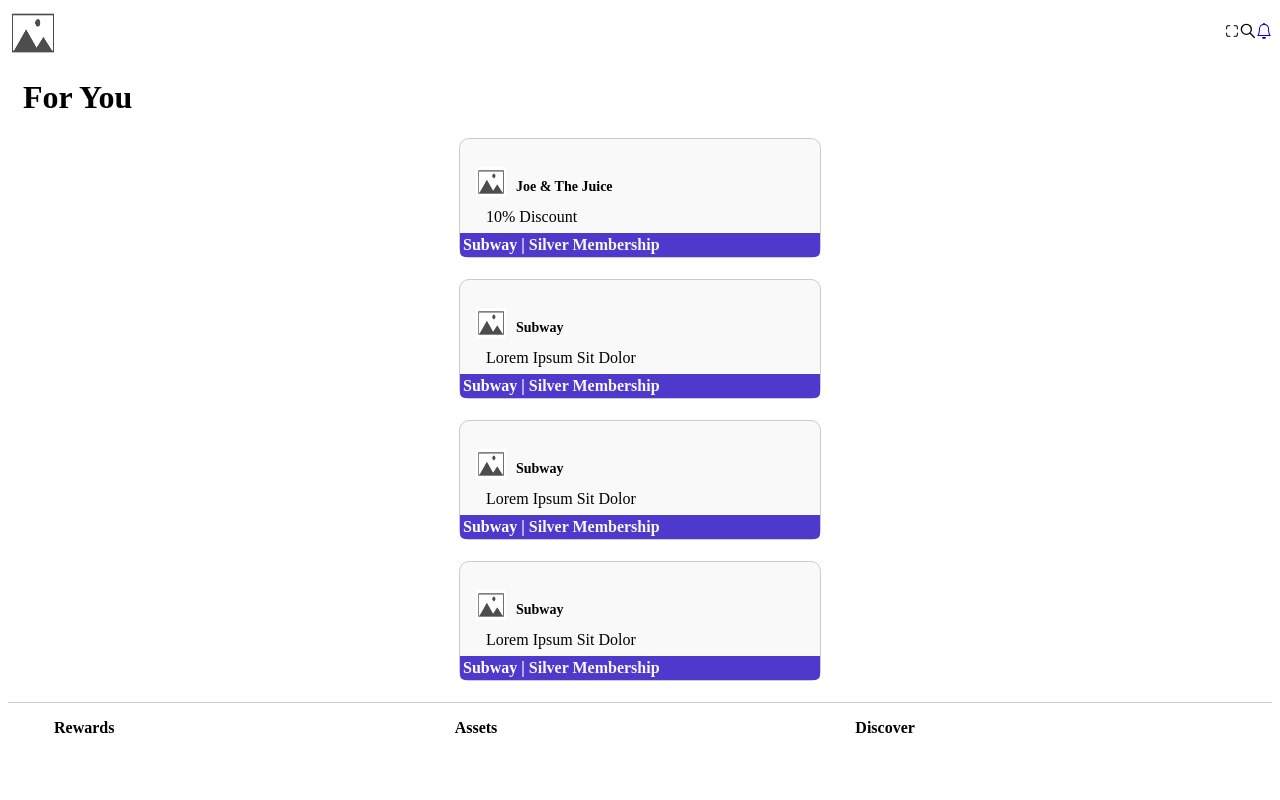
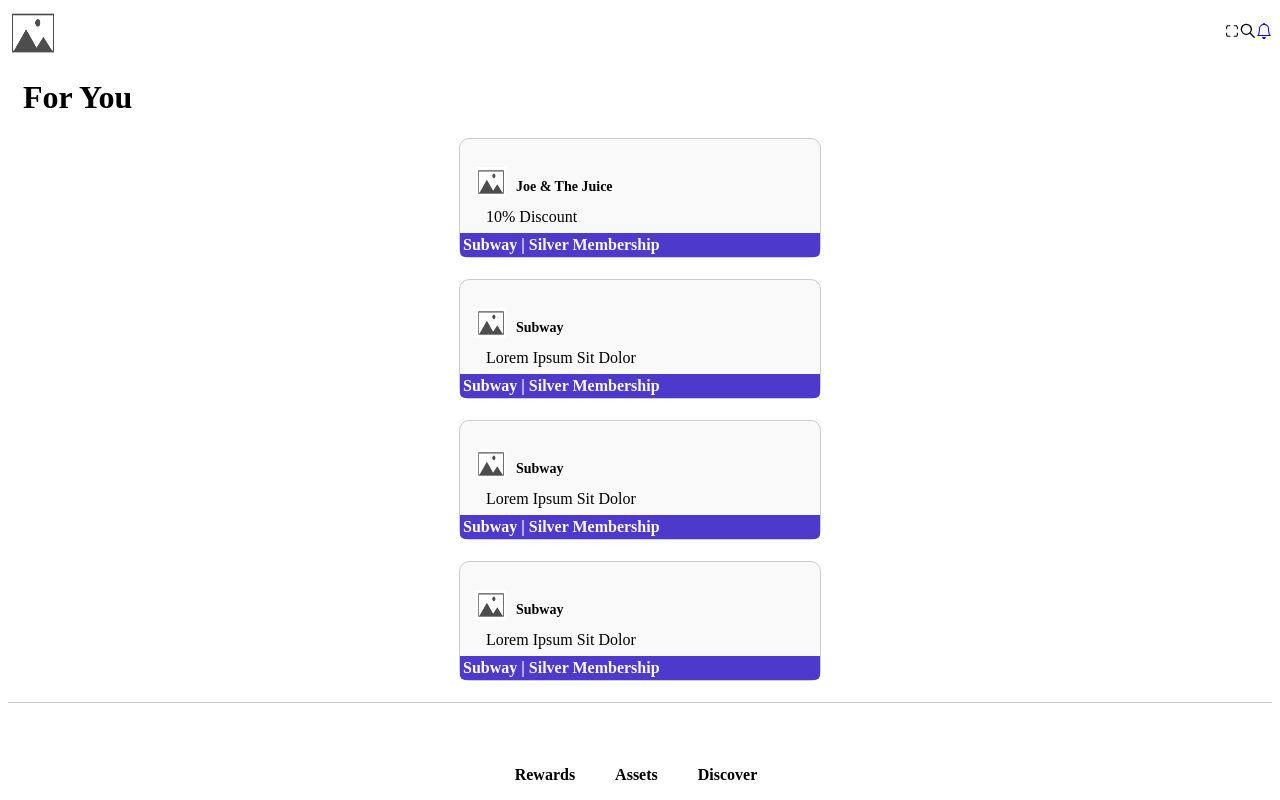
Before and after one commit to lilymkrtchyan/builders, a Next.js app: page / in a window 1280 px wide. Built offline with nearby package versions, Linux system fonts and the light colour scheme.

Commit message:
updated navbar

```diff
--- a/styles/style.css
+++ b/styles/style.css
@@ -95,13 +95,17 @@
     margin-left: 10px;
   }
 
-  /* footer */
-  .footer-nav {
+/* footer */
+.footer-nav {
+    position: fixed;
+    bottom: 0;
+    left: 0;
+    width: 100%;
     padding: 16px;
+    background-color: white;
     display: flex;
-    justify-content: space-between;
+    justify-content: center;
     align-items: center;
-    margin-left: 30px;
   }
 
   .footer-nav ul {
@@ -109,13 +113,12 @@
     padding: 0;
     margin: 0;
     display: flex;
-    justify-content: space-between;
-    width: 100%;
+    align-items: center;
+    justify-content: center;
   }
 
   .footer-nav li {
-    flex: 1;
-    margin-right: 10px;
+    margin-right: 40px;
   }
 
   .footer-nav a {
@@ -239,14 +242,6 @@
     display: flex;
     flex-direction: column;
   }
-
-  /* .reward-image-container {
-    display: flex;
-    /* justify-content: center; */
-    /* align-items: center;
-    width: 100px;
-    height: 100px; */
-  /* } */
 
 
   .company-info{
```
